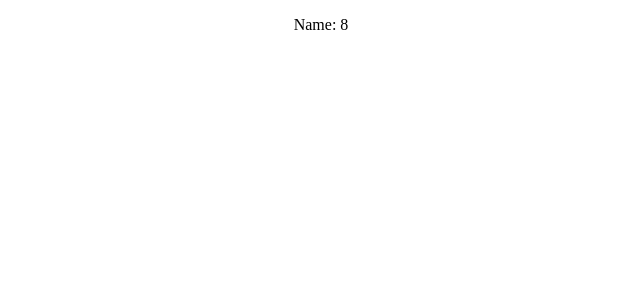
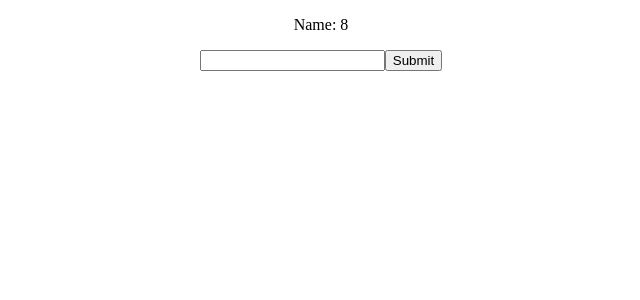
Before and after one commit to shuvoshaha/react-basis, a React (Create React App) app: page / in a window 1280 px wide. Shown: the top 300 px of the page, without its empty margins (319-959 px from the left). Built offline with nearby package versions, Linux system fonts and the light colour scheme.

Commit message:
Initialize Ref, Ref used for get current form field data

```diff
--- a/src/App.js
+++ b/src/App.js
@@ -1,11 +1,13 @@
 import React from 'react';
 import './App.css';
-import Memo from './Component/ParentMemo'
+import Memo from './Component/ParentMemo';
+import Ref from './Component/Ref'
 
 function App() {
   return (
     <div className="App">
      <Memo />
+     <Ref />
     </div>
   );
 }
--- /dev/null
+++ b/src/Component/Ref.jsx
@@ -0,0 +1,27 @@
+import React, { Component } from 'react'
+
+export default class Ref extends Component {
+    constructor(){
+        super();
+        this.state = {
+            name: ''
+        }
+         this.inputRef = React.createRef();
+
+    }
+    componentDidMount(){
+        console.log(this.inputRef)
+    }
+    onChangeHandler(){
+
+    }
+    render() {
+        return (
+            <>
+            <p>{this.state.name} </p>
+               <input className="text" type="text" ref={this.inputRef} onChange= {this.onChangeHandler} />
+               <button onClick={ () => this.setState({ name: this.inputRef.current.onChange }) } >Submit</button>
+            </>
+        )
+    }
+}
```
